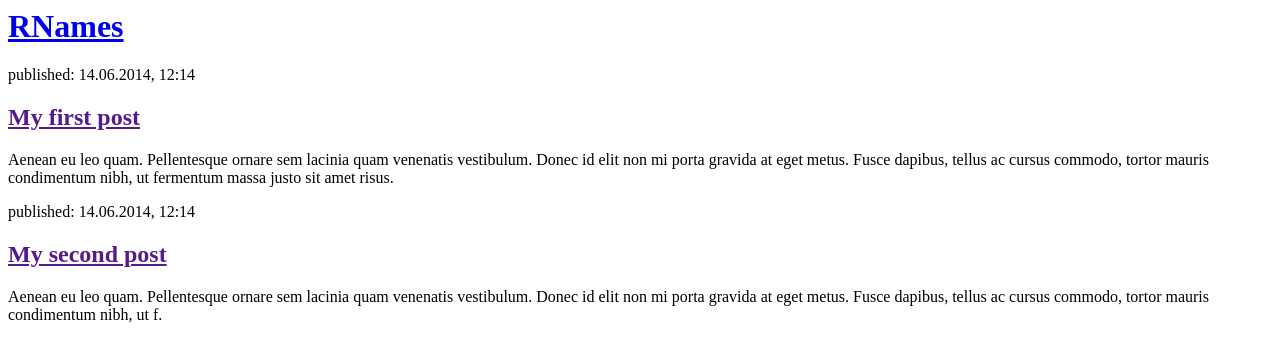
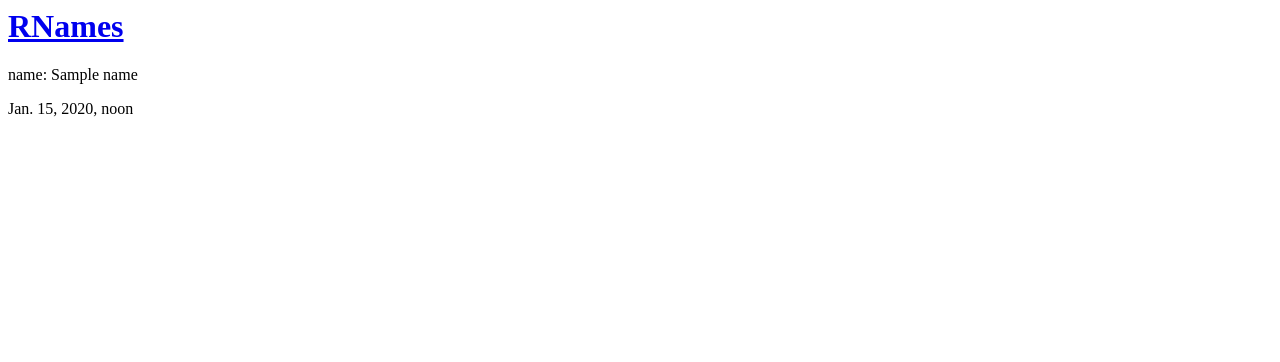
Before and after one commit to qubelka/rnames, a Django app: page / in a window 1280 px wide. Shown: the top 362 px of the page. Run offline with Django 3.2, Linux system fonts and the light colour scheme; tables that the repository leaves empty hold one stand-in row (values such as "Sample post").

Commit message:
Changed the Name tempalte to display data from the database.

```diff
--- a/rnames_app/templates/rnames_app/name_list.html
+++ b/rnames_app/templates/rnames_app/name_list.html
@@ -6,17 +6,11 @@
         <div>
             <h1><a href="/">RNames</a></h1>
         </div>
-
-        <div>
-            <p>published: 14.06.2014, 12:14</p>
-            <h2><a href="">My first post</a></h2>
-            <p>Aenean eu leo quam. Pellentesque ornare sem lacinia quam venenatis vestibulum. Donec id elit non mi porta gravida at eget metus. Fusce dapibus, tellus ac cursus commodo, tortor mauris condimentum nibh, ut fermentum massa justo sit amet risus.</p>
-        </div>
-
-        <div>
-            <p>published: 14.06.2014, 12:14</p>
-            <h2><a href="">My second post</a></h2>
-            <p>Aenean eu leo quam. Pellentesque ornare sem lacinia quam venenatis vestibulum. Donec id elit non mi porta gravida at eget metus. Fusce dapibus, tellus ac cursus commodo, tortor mauris condimentum nibh, ut f.</p>
-        </div>
+        {% for name in names %}
+            <div>
+                <p>name: {{ name.name }}</p>
+                <p>{{ name.created_at }}</p>
+            </div>
+        {% endfor %}
     </body>
 </html>
--- a/rnames_app/views.py
+++ b/rnames_app/views.py
@@ -1,4 +1,6 @@
 from django.shortcuts import render
+from .models import Name
 
 def name_list(request):
-    return render(request, 'rnames_app/name_list.html', {})
+    names = Name.objects.order_by('name')
+    return render(request, 'rnames_app/name_list.html', {'names': names})
```
